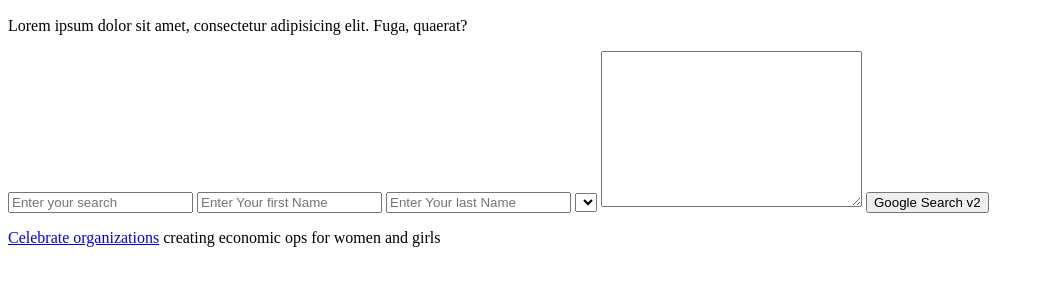
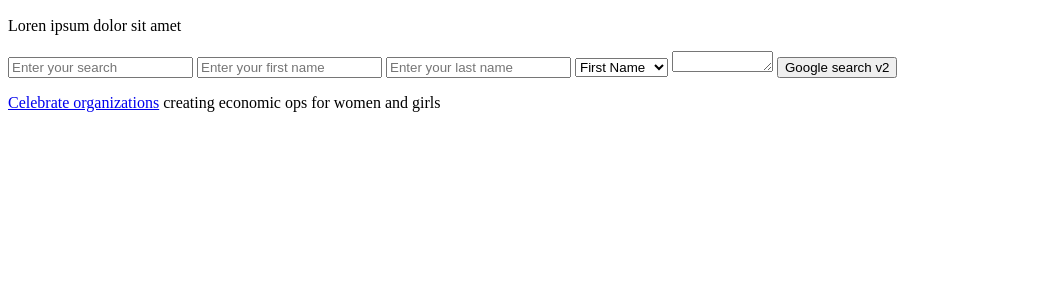
Before and after one commit to gorsar75/info-cern, a plain HTML site: page google.html in a window 1280 px wide. Shown: the part 311-596 px from the top of the page, without its empty margins (0-1044 px from the left). Drawn offline with Linux system fonts and the light colour scheme.

Commit message:
Add files via upload

```diff
--- a/google.html
+++ b/google.html
@@ -5,63 +5,31 @@
     <title>Google</title>
 </head>
 <body>
-<!-- h1-6 -->
-<!-- p -->
-<!-- br / hr -->
-<img src="https://www.google.com/images/branding/googlelogo/2x/googlelogo_color_272x92dp.png"
-     alt="Google's Logo">
+
+<img src="https://www.google.com/images/branding/googleg/2x/googleg_standard_color_128dp.png"
+     alt="Google's logo">
 
 <p>
-    Lorem ipsum dolor sit amet,
-    consectetur adipisicing elit.
-    Fuga, quaerat?
+    Loren ipsum dolor sit amet
 </p>
+<form>
+    <input type="text" name="search" placeholder="Enter your search">
+    <input type="text" name="first name" placeholder="Enter your first name">
+    <input type="text" name="last name" placeholder="Enter your last name">
 
-<form >
-    <input type="text" name="search" placeholder="Enter your search">
-    <input type="text" name="firstName" placeholder="Enter Your first Name">
-    <input type="text" name="lastName" placeholder="Enter Your last Name">
-
-    <!-- //@TODO flesh this out  to build a simple contact form -->
-    <select name="" id="">
-        <option value=""></option>
-        <option value=""></option>
-        <option value=""></option>
+    <select name="id=">
+        <option value="First">First Name</option>
+        <option value="Search">Your search</option>
+        <option value="Last">Last Name</option>
     </select>
 
-    <textarea name="" id="" cols="30" rows="10"></textarea>
+    <textarea name="id=" cols="10" rows="1"></textarea>
 
+    <input type="submit" value="Google search v2">
+</form>
 
-    <input type="submit" value="Google Search v2">
-</form> <!--- emmet.io -->
-
-<!--
-google.html?
-q=hello
-&
-source=msimboClass
-
-//queryParameters
-
-?
-search=Helo
-&
-firstName=Dele
-&
-lastName=O
--->
-
-<!--<input type="text" name="q" maxlength="2048">-->
-
-<!--<input type="submit" value="Google Search">-->
-<!--<input type="submit" value="I'm Feeling Lucky">-->
-
-<!-- semantic HTML -->
-<p><!--- parent -->
-    <a href="http://google.com">Celebrate organizations</a> <!-- child element -->
-    creating economic ops for women and girls
-</p>
-
-
+<p>
+    <a href="http://google.com">Celebrate organizations</a>
+    creating economic ops for women and girls</p>
 </body>
 </html>
```
